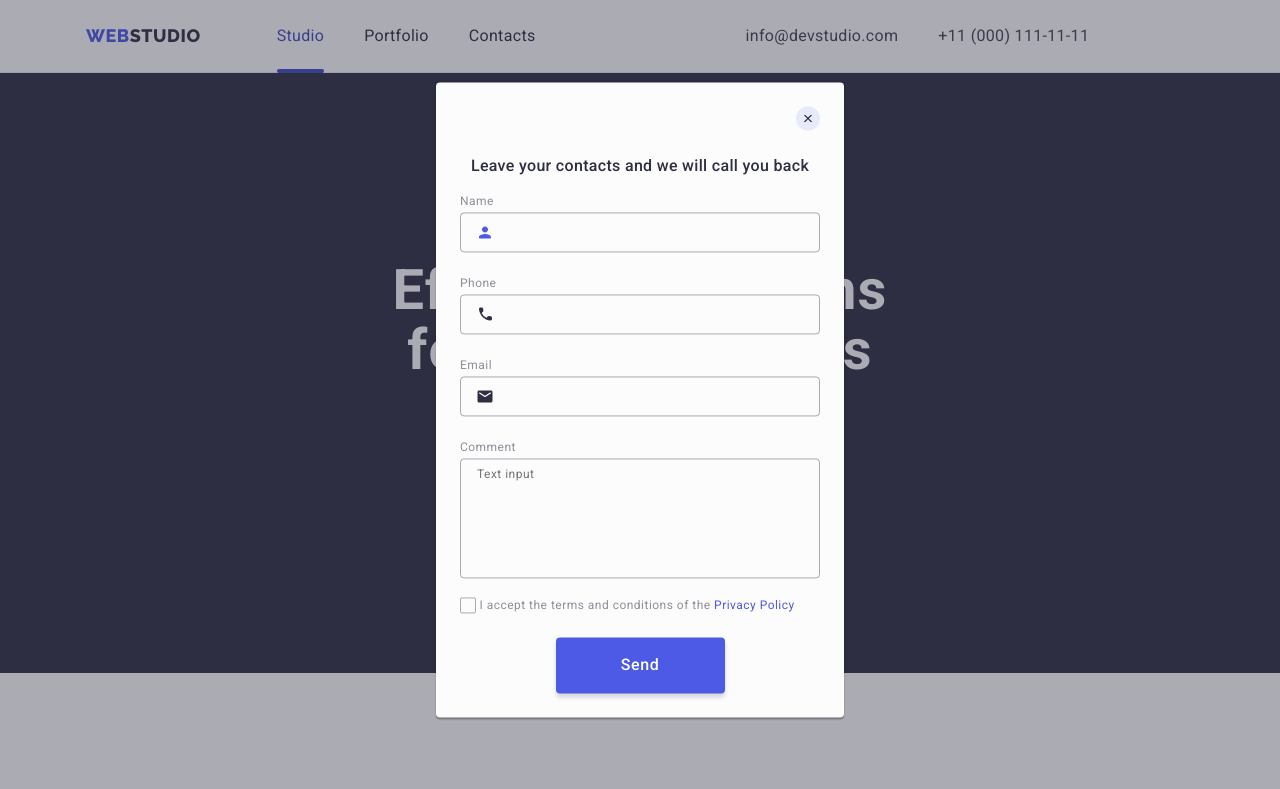
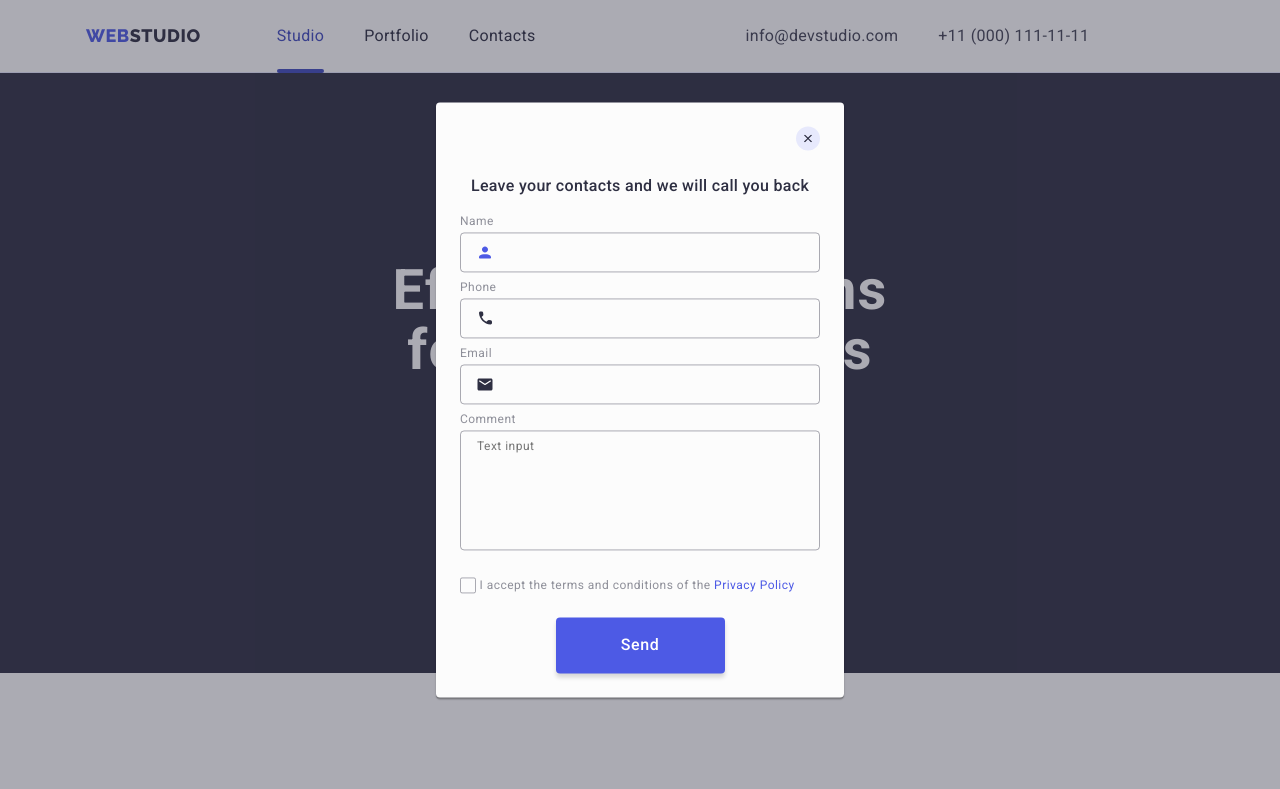
Before and after one commit to slipchenkoanastasiia/goit-markup-hw-06, a plain HTML site: page index.html in a window 1280 px wide. Both pictures are taken after a click on the button "Order Service". Shown: the top 789 px of the page. Drawn offline with nearby package versions, Linux system fonts and the light colour scheme.

Commit message:
update.index.css.22

```diff
--- a/css/styles.css
+++ b/css/styles.css
@@ -649,11 +649,11 @@ color: var(--oceancolor);
 }
 
 .modal-field {
-  margin-bottom: 24px;
+  margin-bottom: 8px;
 }
 
 .modals-field {
-  margin-bottom: 16px
+  margin-bottom: 24px;
 }
 
 .modal-label {
--- a/index.html
+++ b/index.html
@@ -507,7 +507,7 @@
                 id="user-comment"
               ></textarea>
           </div>
-          <div class="check modal-field">
+          <div class="check modals-field">
             <input
             class="check-input visually-hidden"
             type="checkbox"
```
